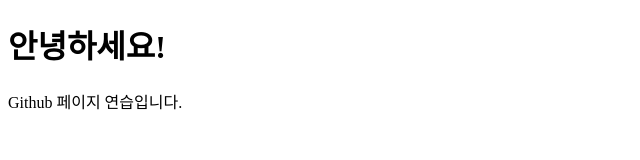
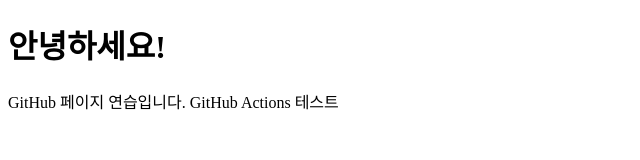
Before and after one commit to minsu-cnu/minsu-cnu.github.io, a plain HTML site: page index.html in a window 1280 px wide. Shown: the whole page, without its empty margins (0-640 px from the left). Drawn offline with Linux system fonts and the light colour scheme.

Commit message:
GitHub Actions Test

```diff
--- a/index.html
+++ b/index.html
@@ -8,6 +8,7 @@
 <body>
     <h1>안녕하세요!</h1>
 
-    Github 페이지 연습입니다.
+    GitHub 페이지 연습입니다.
+    GitHub Actions 테스트
 </body>
 </html>
```
